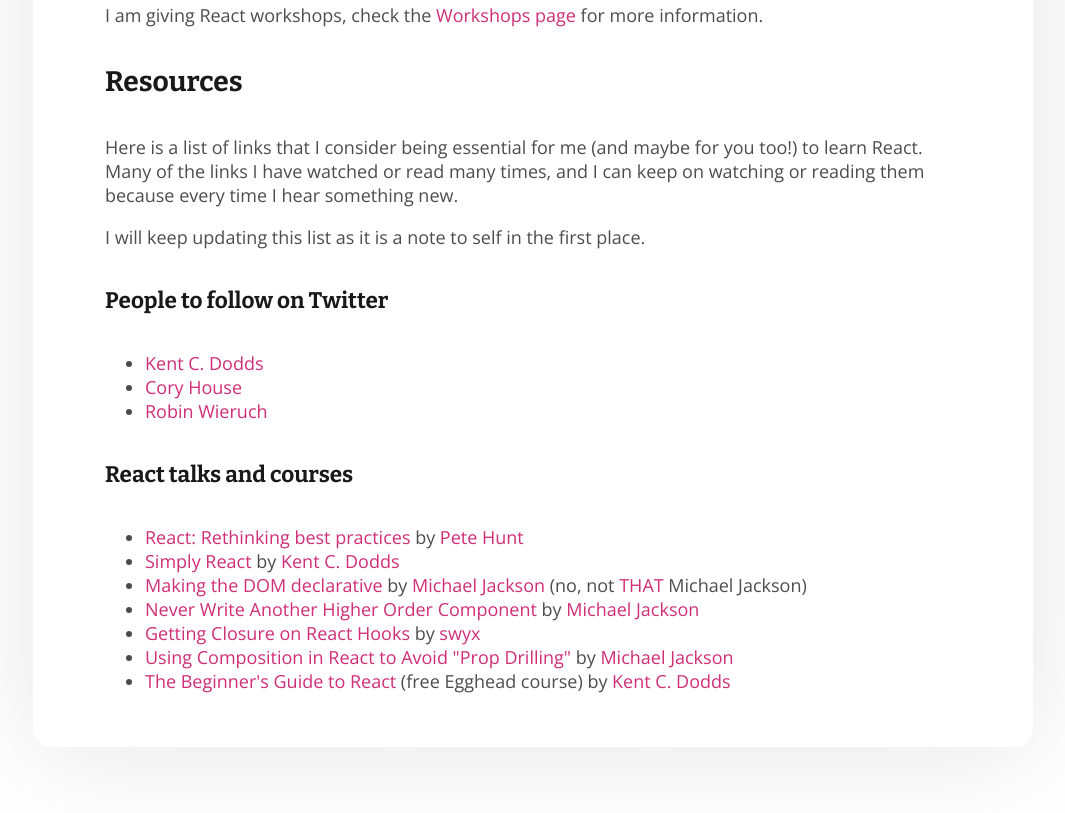
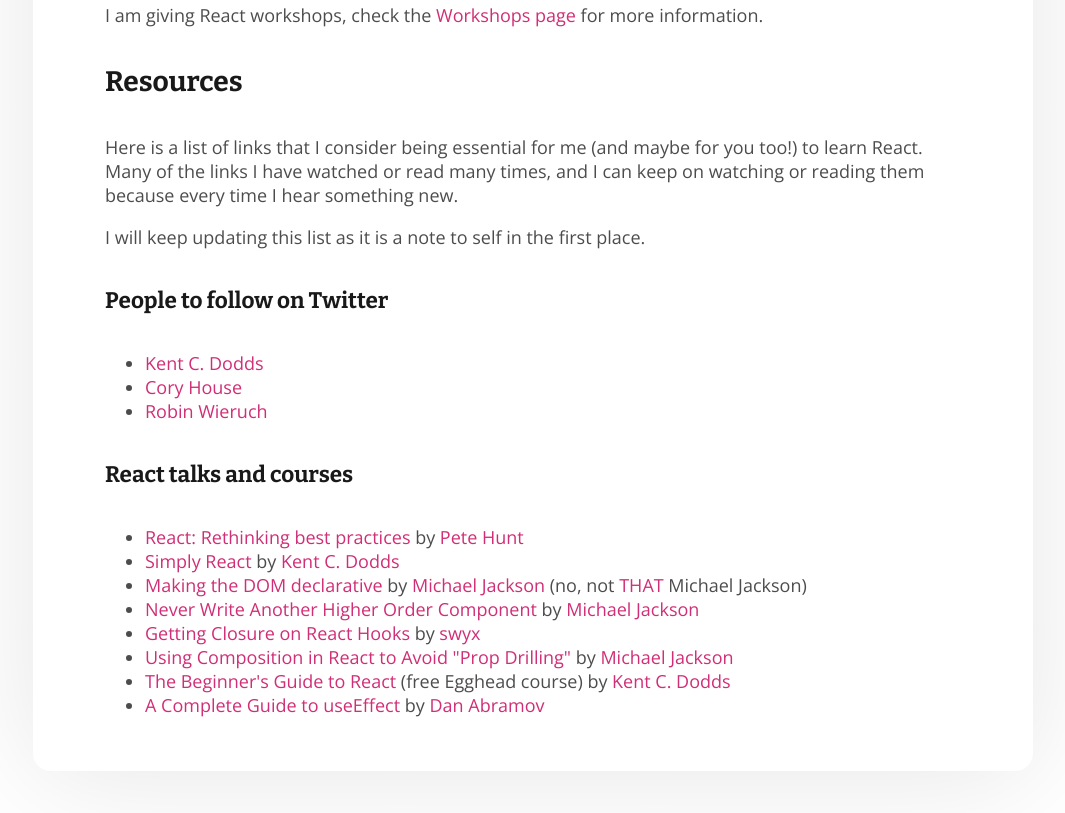
Before and after one commit to bouwe77/bouwe77.github.io, a Gatsby site: page /react in a window 1280 px wide. Shown: the part 656-1469 px from the top of the page, without its empty margins (107-1172 px from the left). Built offline with nearby package versions, Linux system fonts and the light colour scheme; Gatsby itself is replaced by a stand-in of ours.

Commit message:
Added links

```diff
--- a/src/pages/react.mdx
+++ b/src/pages/react.mdx
@@ -43,7 +43,9 @@
 - [Getting Closure on React Hooks] by [swyx]
 - [Using Composition in React to Avoid "Prop Drilling"] by [Michael Jackson]
 - [The Beginner's Guide to React] (free Egghead course) by [Kent C. Dodds]
+- [A Complete Guide to useEffect] by [Dan Abramov]
 
+[dan abramov]: https://twitter.com/dan_abramov
 [kent c. dodds]: https://twitter.com/kentcdodds
 [cory house]: https://twitter.com/housecor
 [robin wieruch]: https://twitter.com/rwieruch
@@ -58,3 +60,4 @@
 [simply react]: https://youtu.be/AiJ8tRRH0f8
 [Using Composition in React to Avoid "Prop Drilling"]: https://youtu.be/3XaXKiXtNjw
 [The Beginner's Guide to React]: https://egghead.io/courses/the-beginner-s-guide-to-react
+[A Complete Guide to useEffect]: https://overreacted.io/a-complete-guide-to-useeffect
```
